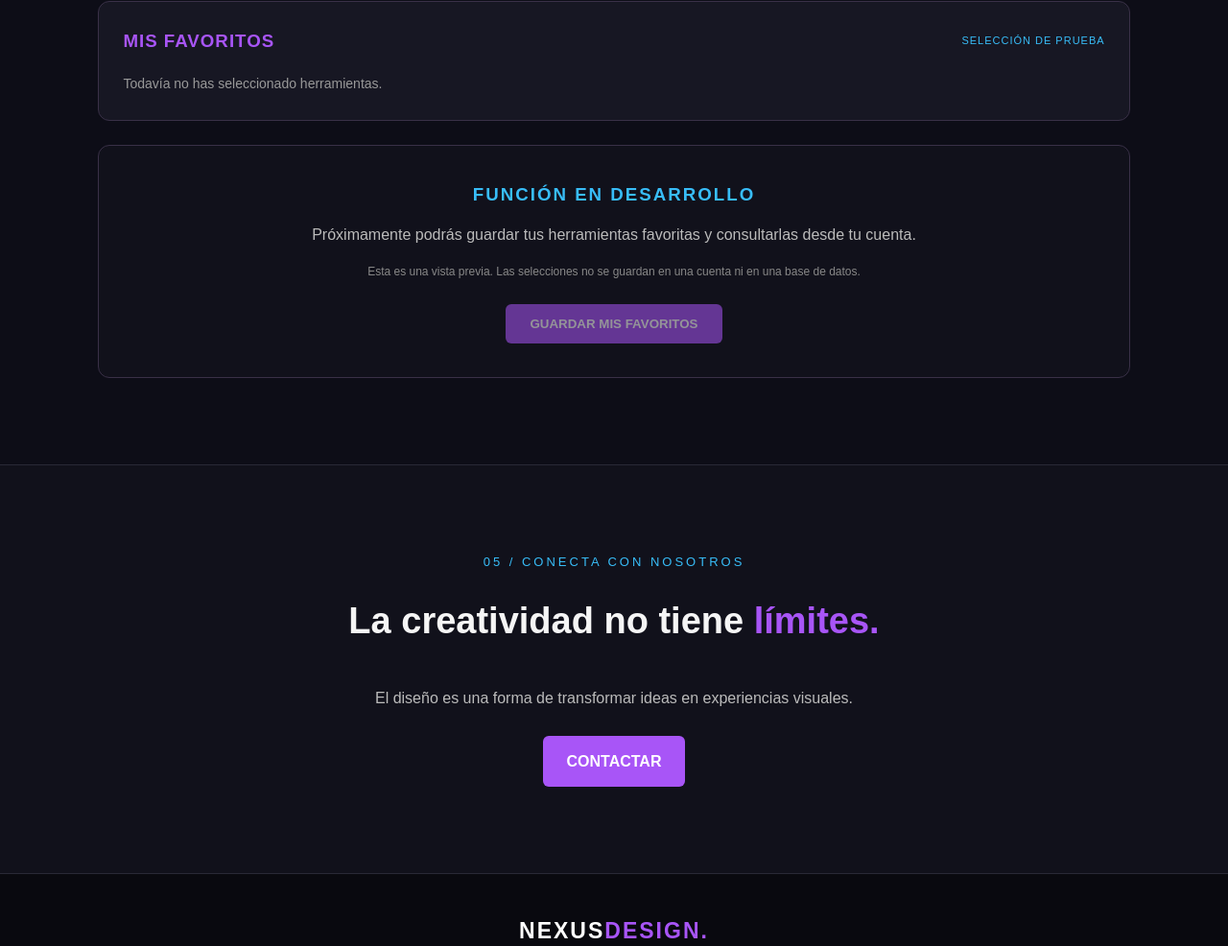
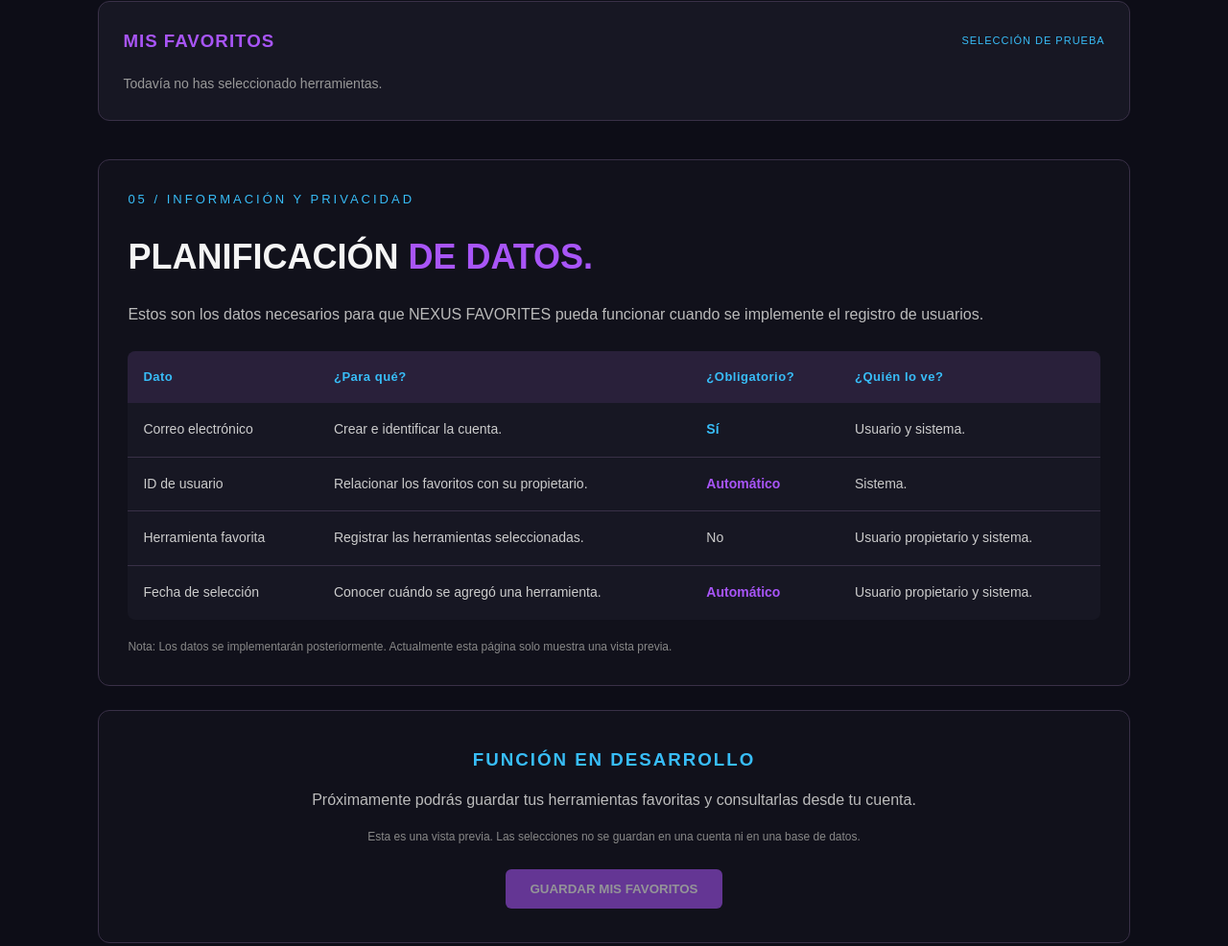
Before and after one commit to albertoaguirreg-creator/albertoaguirreg-creator.github.io, a plain HTML site: page index.html in a window 1280 px wide. Shown: the part 3186-4172 px from the top of the page at 96% size. Drawn offline with Linux system fonts and the light colour scheme.

Commit message:
Update index.html

```diff
--- a/index.html
+++ b/index.html
@@ -164,15 +164,10 @@
 
                 <article class="favorite-card">
                     <div class="favorite-icon">Ps</div>
+                    <h3>Photoshop</h3>
+                    <p>Edición y composición digital.</p>
 
-                    <h3>Photoshop</h3>
-
-                    <p>
-                        Edición y composición digital.
-                    </p>
-
-                    <button
-                        type="button"
+                    <button type="button"
                         class="favorite-select"
                         data-tool="Photoshop"
                         aria-pressed="false">
@@ -182,15 +177,10 @@
 
                 <article class="favorite-card">
                     <div class="favorite-icon">Ai</div>
+                    <h3>Illustrator</h3>
+                    <p>Diseño vectorial e identidad visual.</p>
 
-                    <h3>Illustrator</h3>
-
-                    <p>
-                        Diseño vectorial e identidad visual.
-                    </p>
-
-                    <button
-                        type="button"
+                    <button type="button"
                         class="favorite-select"
                         data-tool="Illustrator"
                         aria-pressed="false">
@@ -200,15 +190,10 @@
 
                 <article class="favorite-card">
                     <div class="favorite-icon">Pr</div>
+                    <h3>Procreate</h3>
+                    <p>Dibujo e ilustración digital.</p>
 
-                    <h3>Procreate</h3>
-
-                    <p>
-                        Dibujo e ilustración digital.
-                    </p>
-
-                    <button
-                        type="button"
+                    <button type="button"
                         class="favorite-select"
                         data-tool="Procreate"
                         aria-pressed="false">
@@ -230,6 +215,71 @@
                         Todavía no has seleccionado herramientas.
                     </li>
                 </ul>
+            </div>
+
+            <!-- PLANIFICACION DE DATOS -->
+            <div class="data-planning">
+
+                <p class="subtitle">05 / INFORMACIÓN Y PRIVACIDAD</p>
+
+                <h2>PLANIFICACIÓN <span>DE DATOS.</span></h2>
+
+                <p class="data-description">
+                    Estos son los datos necesarios para que NEXUS
+                    FAVORITES pueda funcionar cuando se implemente
+                    el registro de usuarios.
+                </p>
+
+                <div class="data-table-container">
+                    <table class="data-table">
+
+                        <thead>
+                            <tr>
+                                <th>Dato</th>
+                                <th>¿Para qué?</th>
+                                <th>¿Obligatorio?</th>
+                                <th>¿Quién lo ve?</th>
+                            </tr>
+                        </thead>
+
+                        <tbody>
+                            <tr>
+                                <td>Correo electrónico</td>
+                                <td>Crear e identificar la cuenta.</td>
+                                <td><span class="required">Sí</span></td>
+                                <td>Usuario y sistema.</td>
+                            </tr>
+
+                            <tr>
+                                <td>ID de usuario</td>
+                                <td>Relacionar los favoritos con su propietario.</td>
+                                <td><span class="automatic">Automático</span></td>
+                                <td>Sistema.</td>
+                            </tr>
+
+                            <tr>
+                                <td>Herramienta favorita</td>
+                                <td>Registrar las herramientas seleccionadas.</td>
+                                <td>No</td>
+                                <td>Usuario propietario y sistema.</td>
+                            </tr>
+
+                            <tr>
+                                <td>Fecha de selección</td>
+                                <td>Conocer cuándo se agregó una herramienta.</td>
+                                <td><span class="automatic">Automático</span></td>
+                                <td>Usuario propietario y sistema.</td>
+                            </tr>
+                        </tbody>
+
+                    </table>
+                </div>
+
+                <p class="data-note">
+                    Nota: Los datos se implementarán posteriormente.
+                    Actualmente esta página solo muestra una vista previa.
+                </p>
+
             </div>
 
             <!-- AVISO DE DESARROLLO -->
@@ -255,7 +305,7 @@
 
         <!-- CONTACTO Y PIE DE PAGINA -->
         <section class="section contact" id="contacto">
-            <p class="subtitle">05 / CONECTA CON NOSOTROS</p>
+            <p class="subtitle">06 / CONECTA CON NOSOTROS</p>
 
             <h2>La creatividad no tiene <span>límites.</span></h2>
 
```
